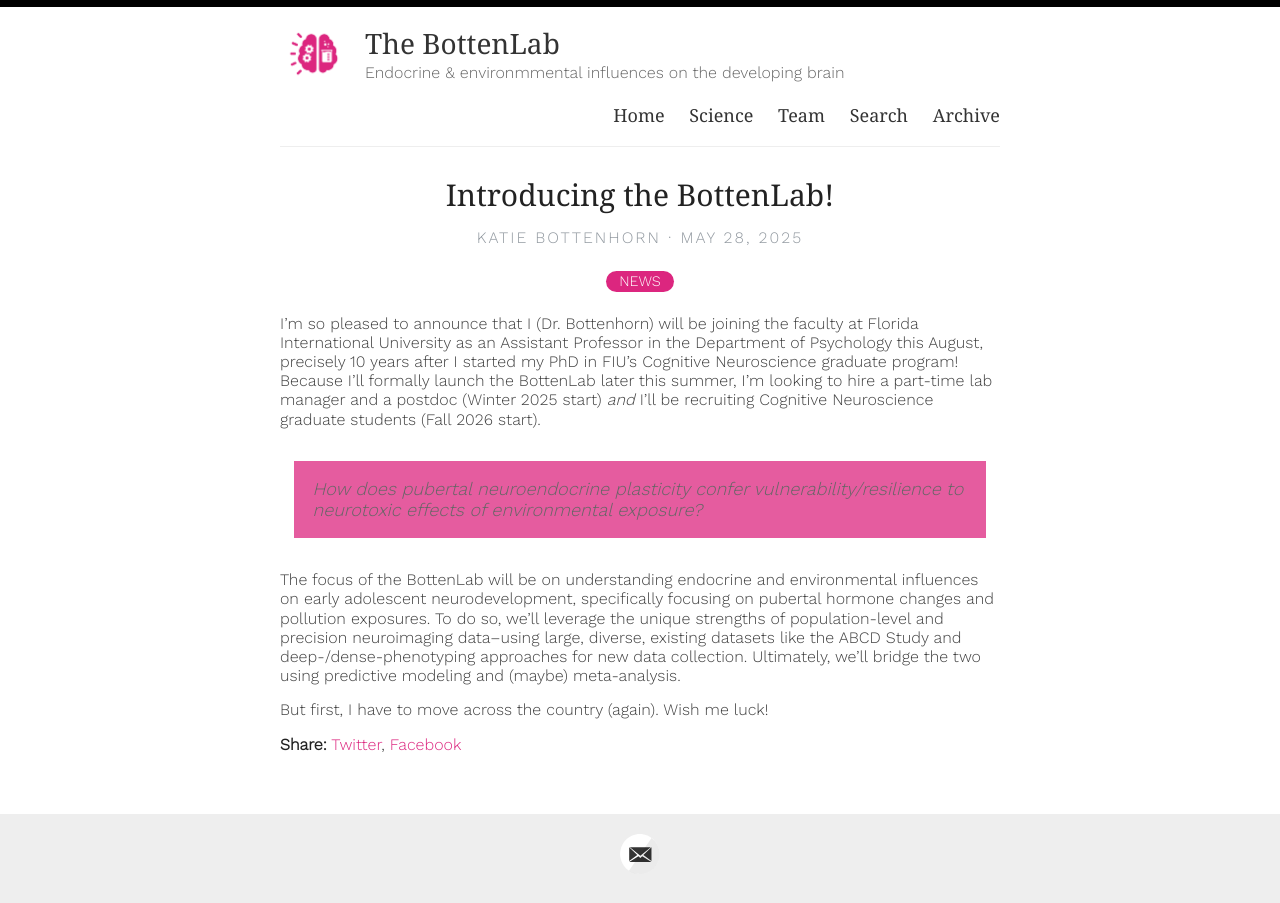
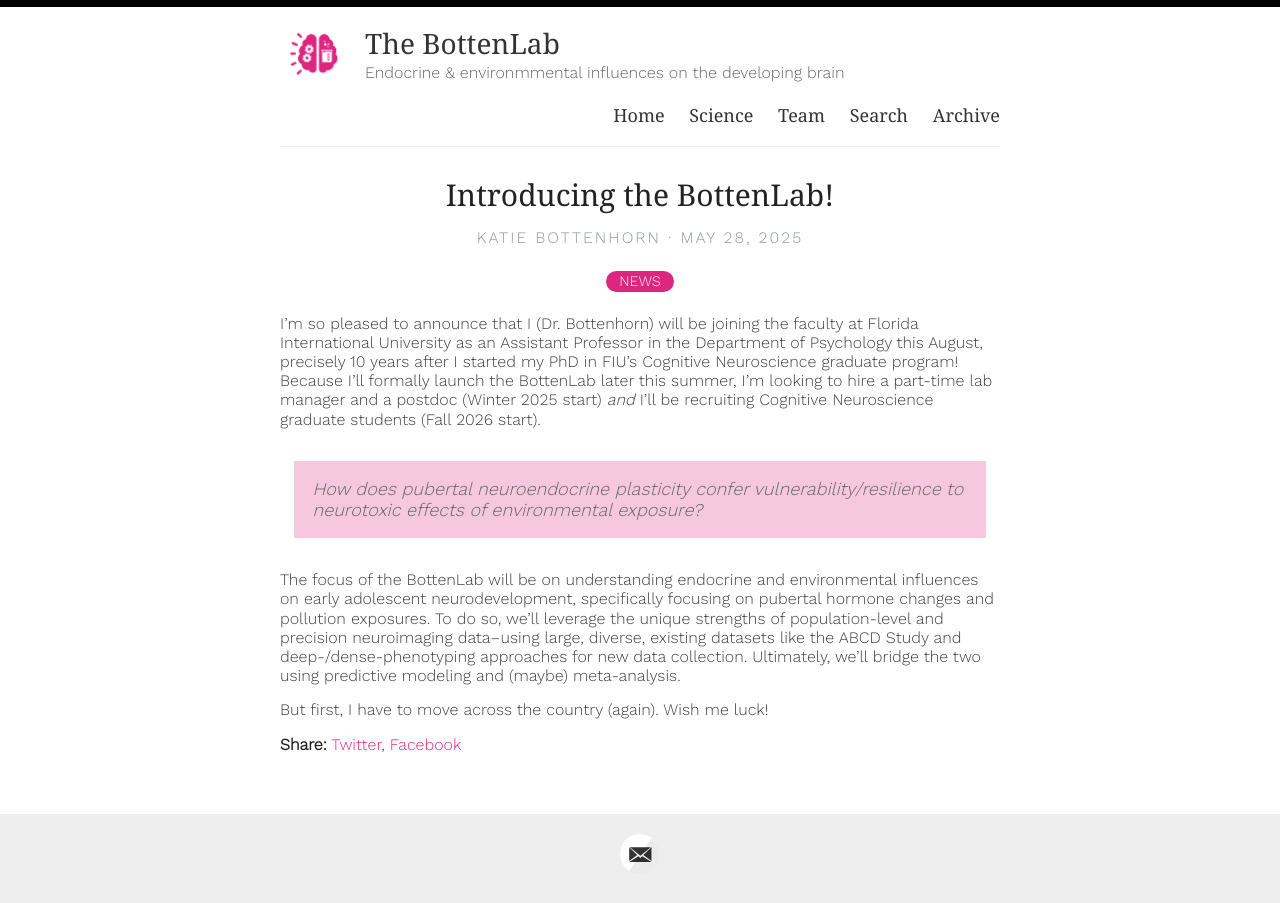
Before and after one commit to Bottenlab/bottenlab.github.io, a Jekyll site: the page built from _posts/2025-05-28-announcing-the-bottenlab.md, in a window 1280 px wide. Built offline with Jekyll 4.4.1, drawn with Linux system fonts in a browser that asks for light colours; some web fonts are replaced.

Commit message:
oops the a in rbga is 0 if transparent

```diff
--- a/_sass/_variables.scss
+++ b/_sass/_variables.scss
@@ -7,7 +7,7 @@
 $blue: #4183C4;
 $pink: #dc267f;
 $lightPink: rgba(220, 38, 127, 0.5);
-$lighterPink: rgba(220, 38, 127, 0.75);
+$lighterPink: rgba(220, 38, 127, 0.25);
 
 // Grays
 $black: #000;
```
